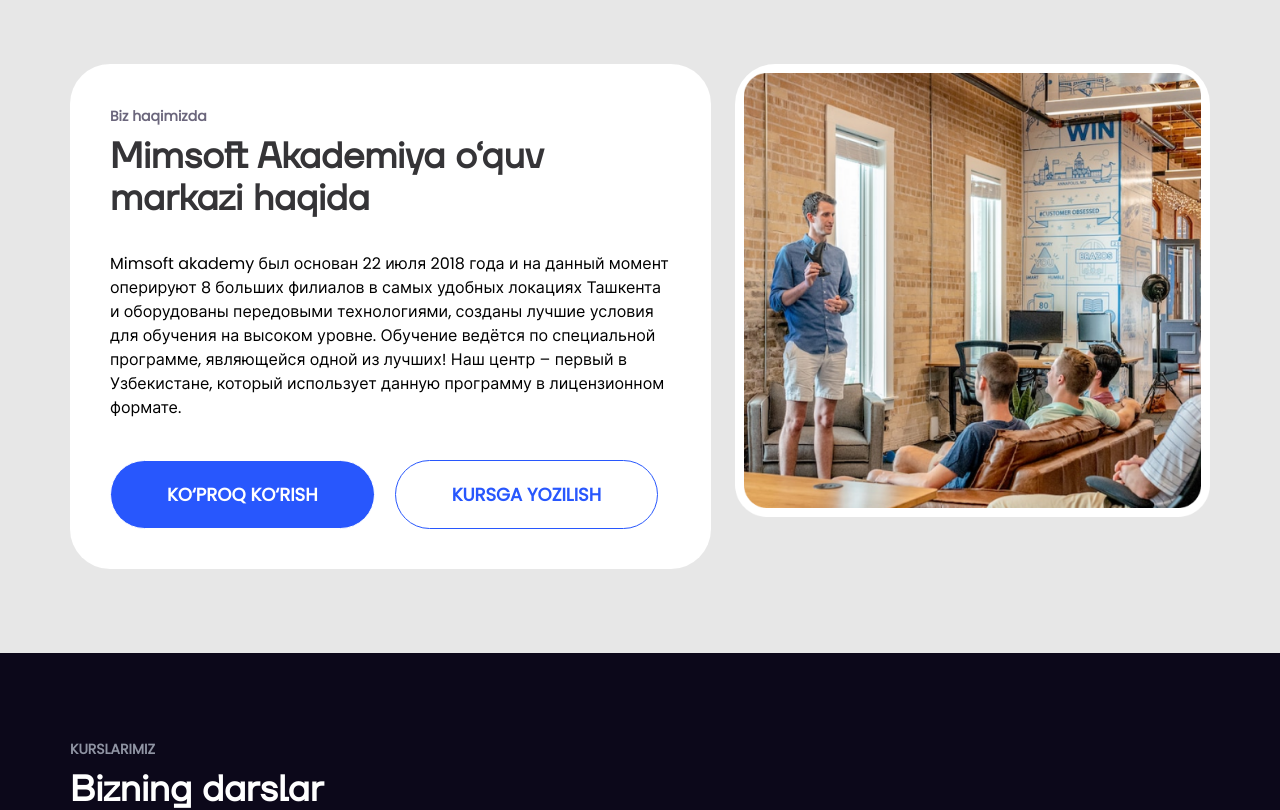
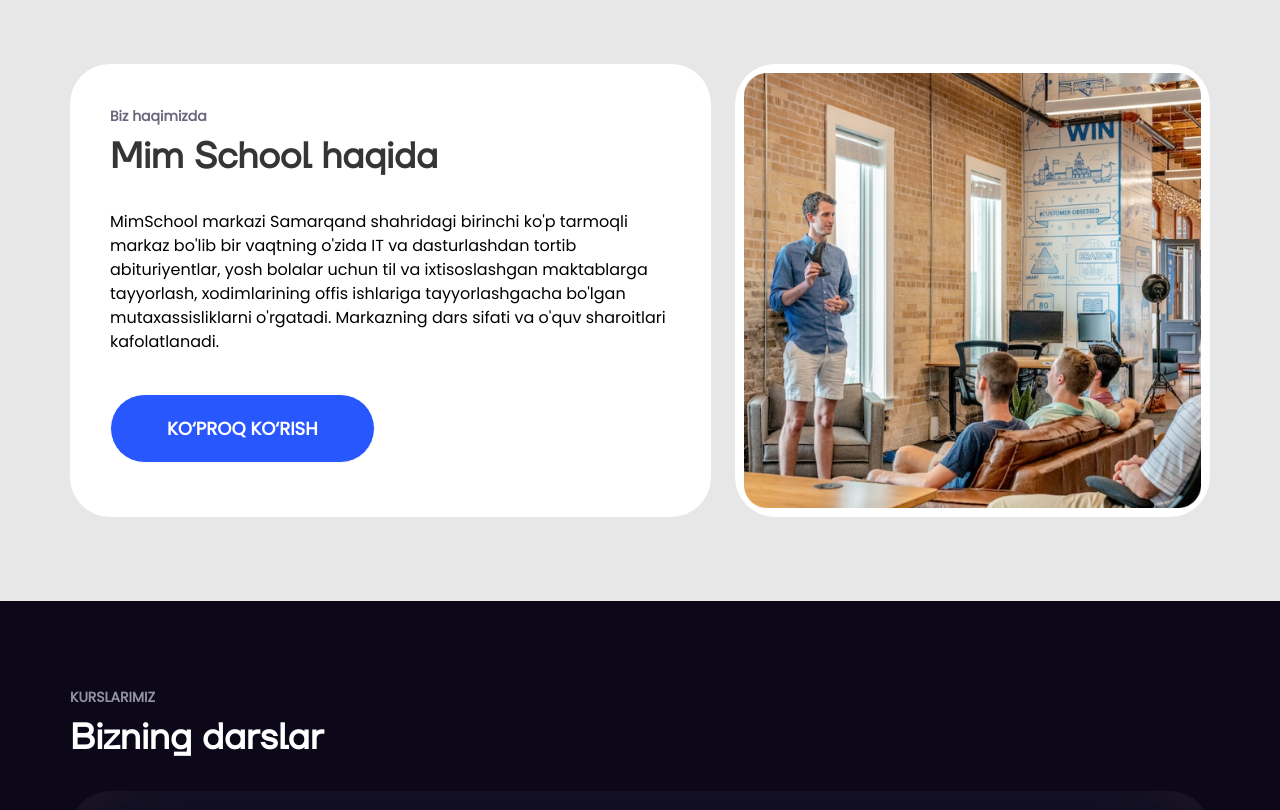
Before and after one commit to qosimqodiriy/MimSchool, a Nuxt app: page / in a window 1280 px wide. Shown: the part 820-1630 px from the top of the page. Built offline with nearby package versions, Linux system fonts and the light colour scheme.

Commit message:
change: text

```diff
--- a/api/lessons.json
+++ b/api/lessons.json
@@ -40,17 +40,17 @@
          {
             "id": 2,
             "name": "CSS",
-            "icon": "M12 18.178l4.62-1.256.623-6.778H9.026L8.822 7.89h8.626l.227-2.211H6.325l.636 6.678h7.82l-.261 2.866-2.52.667-2.52-.667-.158-1.844h-2.27l.329 3.544L12 18.178zM3 2h18l-1.623 18L12 22l-7.377-2L3 2z"
+            "icon": "M2.8 14h2.04l-.545 2.725 5.744 2.154 7.227-2.41L18.36 11H3.4l.4-2h14.96l.8-4H4.6L5 3h17l-3 15-9 3-8-3z"
          },
          {
             "id": 3,
             "name": "JavaScript",
-            "icon": "M12 18.178l4.62-1.256.623-6.778H9.026L8.822 7.89h8.626l.227-2.211H6.325l.636 6.678h7.82l-.261 2.866-2.52.667-2.52-.667-.158-1.844h-2.27l.329 3.544L12 18.178zM3 2h18l-1.623 18L12 22l-7.377-2L3 2z"
+            "icon": "M20 3c.552 0 1 .448 1 1v16c0 .552-.448 1-1 1H4c-.552 0-1-.448-1-1V4c0-.552.448-1 1-1h16zm-1 2H5v14h14V5zm-2 2v10h-2.5V9.5H12V17H7V7h10z"
          },
          {
             "id": 3,
             "name": "Vue js",
-            "icon": "M12 18.178l4.62-1.256.623-6.778H9.026L8.822 7.89h8.626l.227-2.211H6.325l.636 6.678h7.82l-.261 2.866-2.52.667-2.52-.667-.158-1.844h-2.27l.329 3.544L12 18.178zM3 2h18l-1.623 18L12 22l-7.377-2L3 2z"
+            "icon": "M3.316 3L12 18l8.684-15H23L12 22 1 3h2.316zm4.342 0L12 10.5 16.342 3h2.316L12 14.5 5.342 3h2.316z"
          }
       ]
    },
--- a/components/AboutSection.vue
+++ b/components/AboutSection.vue
@@ -2,7 +2,7 @@
    <div class="w-full bg-white-secondary py-60 md:py-72 lg:py-84 xl:py-100 2xl:py-120">
       <div class="myContainer space-y-56 md:space-y-64 lg:space-y-76 xl:space-y-90">
          <div>
-            <h2 class="heading-2 text-Rich-Black mb-56 max-w-900 md:mb-60 lg:mb-70">Biz professional va shaxsiy rivojlanish uchun keng doiradagi kurslarni taklif etamiz.</h2>
+            <h2 class="heading-2 text-Rich-Black mb-56 max-w-900 md:mb-60 lg:mb-70">Mavjud kurslarimiz:</h2>
             <div class="grid md:grid-cols-2 lg:grid-cols-3 gap-24">
                <about-card
                   data-aos="fade-left"
--- a/components/IndexAbout.vue
+++ b/components/IndexAbout.vue
@@ -4,11 +4,11 @@
          <div class="grid md:grid-cols-7 gap-24 w-full">
             <div class="p-28 md:p-32 lg:p-40 md:col-span-4 bg-white-primary rounded-32 md:rounded-40">
                <p class="overline-1 text-Old-Lavender mb-8">Biz haqimizda</p>
-               <h2 class="heading-2 text-Jet max-w-600 mb-32">Mimsoft Akademiya o‘quv markazi haqida</h2>
-               <p class="overline-2 mb-40">Mimsoft akademy был основан 22 июля 2018 года и на данный момент оперируют 8 больших филиалов в самых удобных локациях Ташкента и оборудованы передовыми технологиями, созданы лучшие условия для обучения на высоком уровне. Обучение ведётся по специальной программе, являющейся одной из лучших! Наш центр – первый в Узбекистане, который использует данную программу в лицензионном формате.</p>
+               <h2 class="heading-2 text-Jet max-w-600 mb-32">Mim School haqida</h2>
+               <p class="overline-2 mb-40">MimSchool markazi Samarqand shahridagi birinchi ko'p tarmoqli markaz bo'lib bir vaqtning o'zida IT va dasturlashdan tortib abituriyentlar, yosh bolalar uchun til va ixtisoslashgan maktablarga tayyorlash,  xodimlarining offis ishlariga tayyorlashgacha bo'lgan mutaxassisliklarni o'rgatadi. Markazning dars sifati va o'quv sharoitlari kafolatlanadi.</p>
                <div class="flex flex-col lg:flex-row items-center gap-20">
                   <router-link to="/about" class="text-14 md:text-16 lg:text-18 font-semibold py-15 lg:py-20 px-56 w-full lg:w-auto text-center text-white-primary rounded-40 bg-blue hover:bg-white-primary hover:text-blue border border-white-primary hover:border-blue cursor-pointer uppercase transition-all duration-500">Ko‘proq ko‘rish</router-link>
-                  <a href="#register" class="text-14 md:text-16 lg:text-18 font-semibold py-15 lg:py-20 px-56 w-full lg:w-auto text-center text-blue rounded-40 bg-white-primary hover:bg-blue hover:text-white-primary border-blue border cursor-pointer uppercase transition-all duration-500">Kursga yozilish</a>
+                  <!-- <a href="#register" class="text-14 md:text-16 lg:text-18 font-semibold py-15 lg:py-20 px-56 w-full lg:w-auto text-center text-blue rounded-40 bg-white-primary hover:bg-blue hover:text-white-primary border-blue border cursor-pointer uppercase transition-all duration-500">Kursga yozilish</a> -->
                </div>
             </div>
 
--- a/components/QuestionBox.vue
+++ b/components/QuestionBox.vue
@@ -91,7 +91,7 @@
    overflow: hidden;
 }
 
-.contentBox .title {
+/* .contentBox .title {
    transition: 0.3s;
    transform: translateY(200px);
 }
@@ -99,7 +99,7 @@
 .contentBox.active .title {
    transition: 0.3s;
    transform: translateY(0px);
-}
+} */
 
 .icon {
    transition: 0.3s;
--- a/components/TeacherCard.vue
+++ b/components/TeacherCard.vue
@@ -2,10 +2,6 @@
    <div class="w-full h-full min-h-235 overflow-hidden rounded-24 md:rounded-32 relative teacherCard">
       <img class="w-full h-full max-h-513 object-cover object-center" src="@/assets/images/teacher.png" alt="">
 
-      <!-- <div v-if="show" class="absolute bottom-0 left-0 w-full p-20 md:p-25 lg:p-30">
-         <p class="heading-5 text-white-primary">Justin Perry</p>
-         <p class="body text-white-primary">ux/ui design</p>
-      </div> -->
       <div v-if="show" class="content">
          <div class="contentBx">
             <h3 class="heading-5 text-white-primary break-words line-clamp-1">{{ item.name }}</h3>
@@ -14,7 +10,6 @@
          <ul class="sci">
             <li v-for="(social, index) in item.socials" :key="index" :style="`--i:${index}`">
                <a :href="social.link" target="_blank">
-                  <!-- <img class="w-24 h-24" src="@/assets/images/telegram.png" alt=""> -->
                   <svg xmlns="http://www.w3.org/2000/svg" viewBox="0 0 24 24" width="24" height="24"><path fill="none" d="M0 0h24v24H0z"/><path :d="social.path" fill="rgba(255,255,255,1)" /></svg>
                </a>
             </li>
--- a/components/TeacherSection.vue
+++ b/components/TeacherSection.vue
@@ -4,7 +4,7 @@
          <div class="grid grid-cols-1 gap-14 md:gap-20 lg:gap-24">
             <div v-for="(item, index) in data" :key="index" class="flex flex-col md:flex-row gap-24 md:gap-32 lg:gap-40 bg-white-primary rounded-24 md:rounded-32 lg:rounded-40 p-28 md:p-32 lg:p-36 xl:p-40">
                <div class="w-full md:w-342 h-420 md:h-390 shrink-0">
-                  <teacher-card class="vanillaCard" :show="false" />
+                  <teacher-card :show="false" />
                </div>
                <div>
                   <h2 class="heading-2 text-Jet mb-8 md:mb-12">{{ item.name }}</h2>
```
